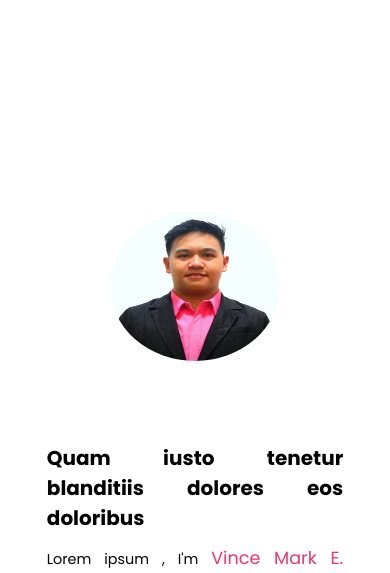
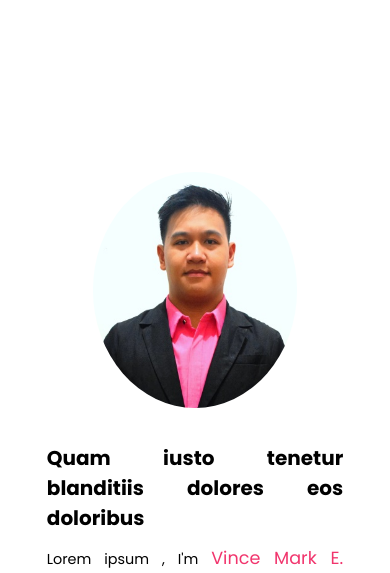
Before and after one commit to VinceMarkArnedo/VinceMarkArnedo.github.io, a PHP site: page / in a window 390 px wide. Shown: the part 51-624 px from the top of the page. Run offline with PHP 8.4, Linux system fonts and the light colour scheme.

Commit message:
Update style.css

```diff
--- a/css/style.css
+++ b/css/style.css
@@ -147,9 +147,11 @@ html{
     }
 
     .profpic img{
-        max-width: 100%;
-        height:max-content;
-        padding: 0px 0px 0px 0px;
+        min-width:100%;
+    min-height:100%;
+
+
+    border-radius: 50%;
 
     }
 
```
